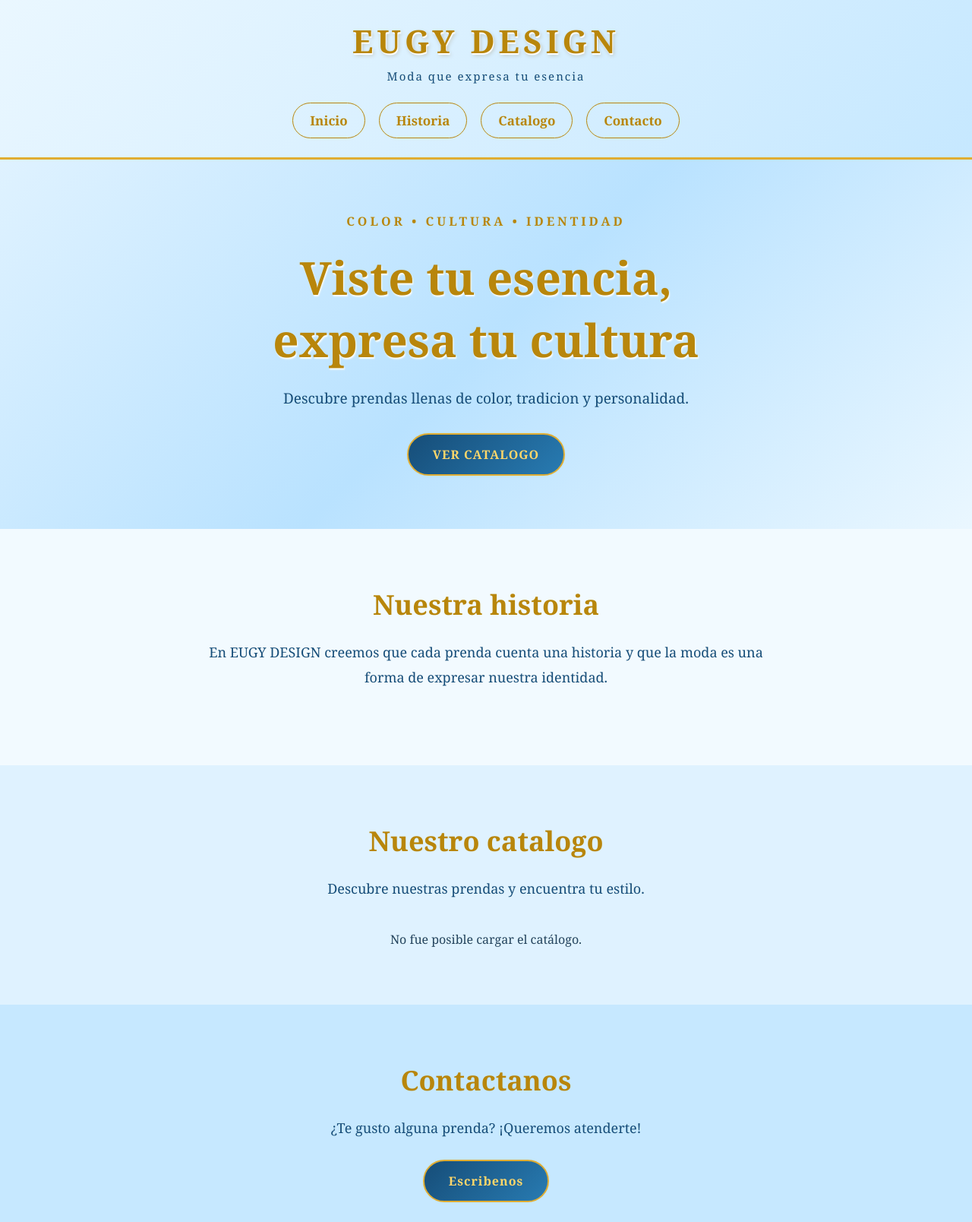
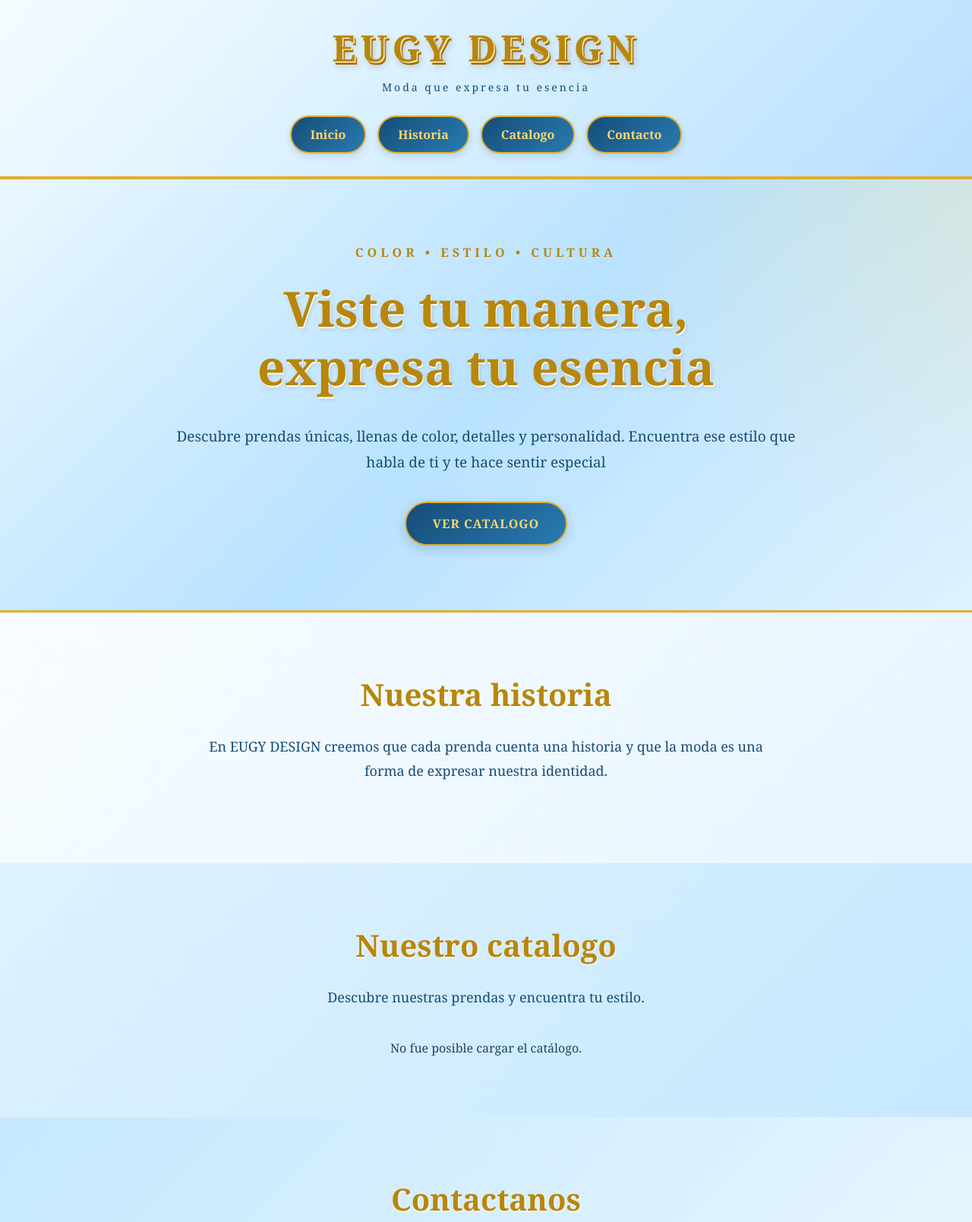
Before and after one commit to leidycastro933-sketch/Eugy-Design-, a plain HTML site: page index.html in a window 1280 px wide. Shown: the top 1608 px of the page at 76% size. Drawn offline with nearby package versions, Linux system fonts and the light colour scheme; no server answers.

Commit message:
Actualizar diseño visual de EUGY DESING

```diff
--- a/index.html
+++ b/index.html
@@ -34,11 +34,11 @@
 
         <section id="inicio" class="inicio">
             <div class="inicio-contenido">
-                <p class="frase-superior">COLOR • CULTURA • IDENTIDAD</p>
-                <h2>Viste tu esencia,<br>expresa tu cultura</h2>
+                <p class="frase-superior">COLOR • ESTILO • CULTURA</p>
+                <h2>Viste tu manera,<br>expresa tu esencia</h2>
                 <p>
-                    Descubre prendas llenas de color,
-                    tradicion y personalidad.
+                   <p>Descubre prendas únicas, llenas de color, detalles y personalidad.
+                    Encuentra ese estilo que habla de ti y te hace sentir especial
                 </p>
                 <a href="#catalogo" class="boton-principal">
                     VER CATALOGO
--- a/style.css
+++ b/style.css
@@ -1,14 +1,18 @@
 
-/* =================================
-   EUGY DESIGN - ESTILO PRINCIPAL
-================================= */
+/* =========================================
+   EUGY DESIGN - DISEÑO PRINCIPAL
+   Azul elegante, dorado y estilo moderno
+========================================= */
 
 :root {
-    --azul-fondo: #dff2ff;
+    --azul-fondo: #e6f5ff;
     --azul-claro: #c6e8ff;
+    --azul-medio: #287bb2;
     --azul-profundo: #164d78;
+    --azul-oscuro: #103753;
     --dorado: #b8860b;
     --dorado-brillante: #e0ad32;
+    --dorado-claro: #ffd76a;
     --blanco: #ffffff;
     --texto: #24445d;
 }
@@ -23,162 +27,224 @@
 }
 
 body {
-    font-family: 'Georgia', serif;
+    font-family: Georgia, serif;
     background-color: var(--azul-fondo);
     color: var(--texto);
+    overflow-x: hidden;
 }
 
-/* ENCABEZADO */
+/* =========================================
+   ENCABEZADO Y NOMBRE DE MARCA
+========================================= */
 
 .encabezado {
     background: linear-gradient(
         135deg,
-        #eaf7ff,
-        #c6e8ff
+        #f4fbff,
+        #d6efff,
+        #b9dfff
     );
-    padding: 25px 6%;
+    padding: 30px 6%;
     text-align: center;
-    border-bottom: 3px solid var(--dorado-brillante);
-    box-shadow: 0 4px 15px rgba(22, 77, 120, 0.12);
+    border-bottom: 4px solid var(--dorado-brillante);
+    box-shadow: 0 5px 20px rgba(22, 77, 120, 0.16);
 }
 
 .logo h1 {
-    font-size: 42px;
+    font-size: clamp(32px, 5vw, 48px);
     font-weight: bold;
-    letter-spacing: 5px;
+    letter-spacing: 6px;
     color: var(--dorado);
-    text-shadow: 1px 2px 1px #ffffff,
-                 2px 3px 5px rgba(120, 80, 0, 0.25);
+    text-shadow:
+        1px 1px 0 #ffffff,
+        2px 2px 0 #d6a52e,
+        3px 4px 0 #9b6b08,
+        4px 6px 8px rgba(80, 50, 0, 0.25);
 }
 
 .logo p {
     color: var(--azul-profundo);
-    font-size: 15px;
-    margin-top: 8px;
-    letter-spacing: 2px;
+    font-size: 14px;
+    margin-top: 10px;
+    letter-spacing: 3px;
 }
 
-/* MENU */
+/* =========================================
+   MENÚ DE NAVEGACIÓN
+========================================= */
 
 .menu {
     display: flex;
     justify-content: center;
+    align-items: center;
     flex-wrap: wrap;
-    gap: 18px;
-    margin-top: 25px;
+    gap: 15px;
+    margin-top: 28px;
 }
 
 .menu a {
     text-decoration: none;
-    color: var(--dorado);
+    color: var(--dorado-claro);
+    background: linear-gradient(
+        135deg,
+        var(--azul-profundo),
+        var(--azul-medio)
+    );
     font-weight: bold;
-    font-size: 17px;
-    padding: 11px 22px;
-    border: 1px solid var(--dorado);
-    border-radius: 25px;
-    transition: 0.3s;
+    font-size: 16px;
+    padding: 12px 25px;
+    border: 2px solid var(--dorado-brillante);
+    border-radius: 30px;
+    box-shadow: 0 4px 10px rgba(22, 77, 120, 0.16);
+    transition: all 0.3s ease;
 }
 
 .menu a:hover {
-    background-color: var(--azul-profundo);
-    color: #ffd76a;
-    transform: translateY(-3px);
+    background: linear-gradient(
+        135deg,
+        var(--dorado),
+        var(--dorado-brillante)
+    );
+    color: var(--azul-oscuro);
+    transform: translateY(-4px);
+    box-shadow: 0 7px 15px rgba(184, 134, 11, 0.25);
 }
 
-/* INICIO */
+/* =========================================
+   PORTADA - INICIO
+========================================= */
 
 .inicio {
-    min-height: 480px;
+    min-height: 540px;
     display: flex;
     align-items: center;
     justify-content: center;
     text-align: center;
-    padding: 70px 20px;
-    background: linear-gradient(
+    padding: 85px 20px;
+    position: relative;
+    background:
+        radial-gradient(
+            circle at top right,
+            rgba(255, 215, 106, 0.20),
+            transparent 35%
+        ),
+        linear-gradient(
             135deg,
-        #dff2ff,
+            #eaf7ff,
             #b9e2ff,
-        #eaf7ff
+            #dff2ff
         );
+    border-bottom: 3px solid var(--dorado-brillante);
 }
 
 .inicio-contenido {
-    max-width: 750px;
+    max-width: 850px;
+    position: relative;
+    z-index: 1;
 }
 
 .frase-superior {
     color: var(--dorado);
     font-weight: bold;
-    letter-spacing: 4px;
-    margin-bottom: 22px;
+    font-size: 16px;
+    letter-spacing: 5px;
+    margin-bottom: 25px;
+    text-transform: uppercase;
 }
 
 .inicio h2 {
     color: var(--dorado);
-    font-size: clamp(36px, 6vw, 60px);
-    margin-bottom: 20px;
-    text-shadow: 1px 2px 2px #ffffff;
+    font-size: clamp(36px, 6vw, 64px);
+    line-height: 1.2;
+    margin-bottom: 25px;
+    text-shadow:
+        1px 2px 1px #ffffff,
+        2px 3px 5px rgba(120, 80, 0, 0.20);
 }
 
 .inicio-contenido > p:not(.frase-superior) {
     font-size: 19px;
-    line-height: 1.7;
+    line-height: 1.8;
     color: var(--azul-profundo);
-    margin-bottom: 30px;
+    margin-bottom: 35px;
 }
 
-/* BOTONES */
+/* =========================================
+   BOTONES PRINCIPALES
+========================================= */
 
 .boton-principal {
     display: inline-block;
     background: linear-gradient(
         135deg,
-        #164d78,
-        #287bb2
+        var(--azul-profundo),
+        var(--azul-medio)
     );
-    color: #ffd76a;
-    padding: 15px 32px;
+    color: var(--dorado-claro);
+    padding: 16px 35px;
     border: 2px solid var(--dorado-brillante);
-    border-radius: 30px;
+    border-radius: 35px;
     text-decoration: none;
     font-weight: bold;
+    font-size: 16px;
     letter-spacing: 1px;
-    transition: 0.3s;
+    box-shadow: 0 5px 15px rgba(22, 77, 120, 0.20);
+    transition: all 0.3s ease;
 }
 
 .boton-principal:hover {
-    background: var(--dorado);
-    color: #ffffff;
-    transform: scale(1.05);
+    background: linear-gradient(
+        135deg,
+        var(--dorado),
+        var(--dorado-brillante)
+    );
+    color: var(--azul-oscuro);
+    transform: translateY(-4px) scale(1.03);
+    box-shadow: 0 8px 18px rgba(184, 134, 11, 0.25);
 }
 
-/* SECCIONES */
+/* =========================================
+   SECCIONES GENERALES
+========================================= */
 
 .historia,
 .catalogo,
 .contacto {
-    padding: 75px 8%;
+    padding: 80px 8%;
     text-align: center;
 }
 
 .historia {
-    background-color: #f2faff;
+    background: linear-gradient(
+        135deg,
+        #f7fcff,
+        #e7f5ff
+    );
 }
 
 .catalogo {
-    background-color: #dff2ff;
+    background: linear-gradient(
+        135deg,
+        #dff2ff,
+        #c6e8ff
+    );
 }
 
 .contacto {
-    background-color: #c6e8ff;
+    background: linear-gradient(
+        135deg,
+        #c6e8ff,
+        #eaf7ff
+    );
 }
 
 .historia h2,
 .catalogo h2,
 .contacto h2 {
     color: var(--dorado);
-    font-size: 36px;
-    margin-bottom: 22px;
+    font-size: clamp(30px, 4vw, 40px);
+    margin-bottom: 25px;
+    text-shadow: 1px 1px 2px #ffffff;
 }
 
 .historia p,
@@ -191,7 +257,9 @@ body {
     color: var(--azul-profundo);
 }
 
-/* PRODUCTOS */
+/* =========================================
+   CATÁLOGO Y TARJETAS DE PRODUCTOS
+========================================= */
 
 .lista-productos {
     display: grid;
@@ -199,7 +267,7 @@ body {
         auto-fit,
         minmax(220px, 1fr)
     );
-    gap: 25px;
+    gap: 28px;
     margin-top: 40px;
 }
 
@@ -208,48 +276,125 @@ body {
     color: var(--azul-profundo);
 }
 
-/* PIE DE PÁGINA */
+.producto-card {
+    background: #ffffff;
+    border: 2px solid var(--dorado-brillante);
+    border-radius: 20px;
+    padding: 20px;
+    text-align: center;
+    box-shadow: 0 6px 20px rgba(22, 77, 120, 0.13);
+    transition: transform 0.3s ease, box-shadow 0.3s ease;
+}
+
+.producto-card:hover {
+    transform: translateY(-7px);
+    box-shadow: 0 12px 25px rgba(22, 77, 120, 0.20);
+}
+
+.producto-card img {
+    width: 100%;
+    height: 290px;
+    object-fit: cover;
+    border-radius: 14px;
+    margin-bottom: 15px;
+    border: 1px solid #e7d5a4;
+}
+
+.producto-card h3 {
+    color: var(--azul-profundo);
+    font-size: 22px;
+    margin-bottom: 12px;
+}
+
+.producto-card p {
+    color: var(--texto);
+    margin: 9px 0;
+    line-height: 1.6;
+}
+
+.producto-card .producto-precio {
+    color: var(--dorado);
+    font-size: 23px;
+    font-weight: bold;
+}
+
+/* =========================================
+   PIE DE PÁGINA
+========================================= */
 
 .pie-pagina {
-    background-color: var(--azul-profundo);
+    background: linear-gradient(
+        135deg,
+        var(--azul-oscuro),
+        var(--azul-profundo)
+    );
     color: #ffffff;
     text-align: center;
-    padding: 35px 20px;
+    padding: 40px 20px;
     border-top: 4px solid var(--dorado-brillante);
 }
 
 .pie-pagina h3 {
-    color: #ffd76a;
-    font-size: 27px;
-    letter-spacing: 3px;
-    margin-bottom: 12px;
+    color: var(--dorado-claro);
+    font-size: 29px;
+    letter-spacing: 4px;
+    margin-bottom: 15px;
+    text-shadow: 1px 2px 4px rgba(0, 0, 0, 0.25);
 }
 
 .pie-pagina p {
-    margin: 8px 0;
+    margin: 9px 0;
     font-size: 14px;
+    color: #eaf7ff;
 }
 
-/* ADAPTACIÓN PARA CELULARES */
+/* =========================================
+   ADAPTACIÓN PARA CELULARES
+========================================= */
 
 @media (max-width: 600px) {
+
+    .encabezado {
+        padding: 24px 5%;
+    }
 
     .logo h1 {
         font-size: 30px;
         letter-spacing: 3px;
     }
 
+    .logo p {
+        font-size: 12px;
+        letter-spacing: 2px;
+    }
+
     .menu {
         gap: 10px;
+        margin-top: 22px;
     }
 
     .menu a {
         font-size: 14px;
-        padding: 9px 15px;
+        padding: 10px 16px;
     }
 
     .inicio {
-        min-height: 400px;
+        min-height: 420px;
+        padding: 65px 18px;
+    }
+
+    .frase-superior {
+        font-size: 13px;
+        letter-spacing: 3px;
+    }
+
+    .inicio-contenido > p:not(.frase-superior) {
+        font-size: 16px;
+    }
+
+    .boton-principal {
+        padding: 14px 25px;
+        font-size: 14px;
     }
 
     .historia,
@@ -258,50 +403,19 @@ body {
         padding: 55px 6%;
     }
 
+    .historia p,
+    .catalogo > p,
+    .contacto p {
+        font-size: 16px;
     }
 
-
-
-/* =================================
-   TARJETAS DE PRODUCTOS EUGY DESIGN
-================================= */
-
-.producto-card {
-    background: #ffffff;
-    border: 2px solid #e0ad32;
-    border-radius: 18px;
-    padding: 18px;
-    text-align: center;
-    box-shadow: 0 5px 18px rgba(22, 77, 120, 0.12);
-    transition: transform 0.3s ease;
-}
-
-.producto-card:hover {
-    transform: translateY(-6px);
+    .lista-productos {
+        grid-template-columns: 1fr;
+        gap: 20px;
     }
 
     .producto-card img {
-    width: 100%;
-    height: 280px;
-    object-fit: cover;
-    border-radius: 12px;
-    margin-bottom: 15px;
+        height: 320px;
     }
 
-.producto-card h3 {
-    color: #164d78;
-    font-size: 21px;
-    margin-bottom: 10px;
 }
-
-.producto-card p {
-    color: #24445d;
-    margin: 9px 0;
-    line-height: 1.5;
-}
-
-.producto-card .producto-precio {
-    color: #b8860b;
-    font-size: 22px;
-    font-weight: bold;
-}
```
Lines whose indentation alone changed are shown as unchanged.
